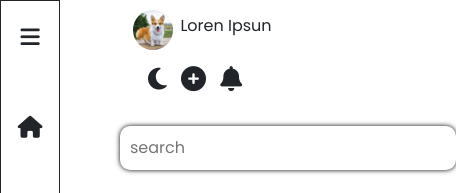
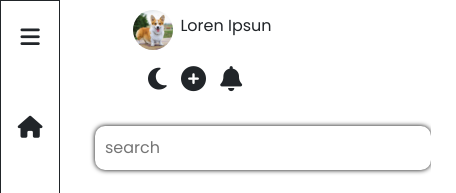
Before and after one commit to Myst1-Dev1/Management-Dashboard, a plain HTML site: page index.html in a window 390 px wide. Shown: the top 193 px of the page, 456 px wide, since content can reach past the window. Drawn offline with nearby package versions, Linux system fonts and the light colour scheme; a web font is replaced by a local one.

Commit message:
Update style.css

```diff
--- a/style.css
+++ b/style.css
@@ -246,8 +246,8 @@ footer p a{
     }
 
     .header-content .search-box{
-        width:150px;
-        margin:15px 0;
+        width:200px;
+        margin:15px auto;
     }
 
     .projects-flex{
```
